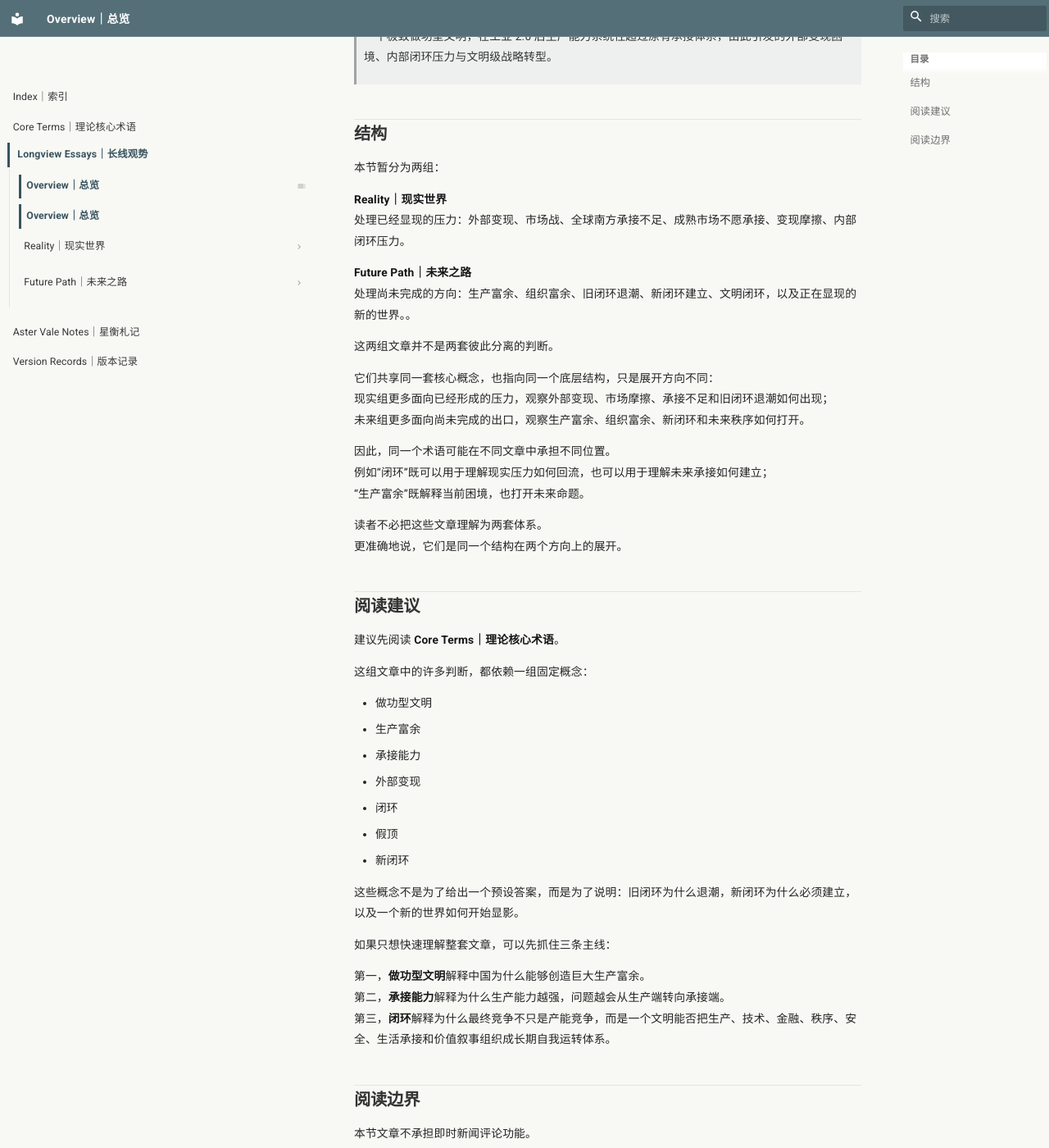
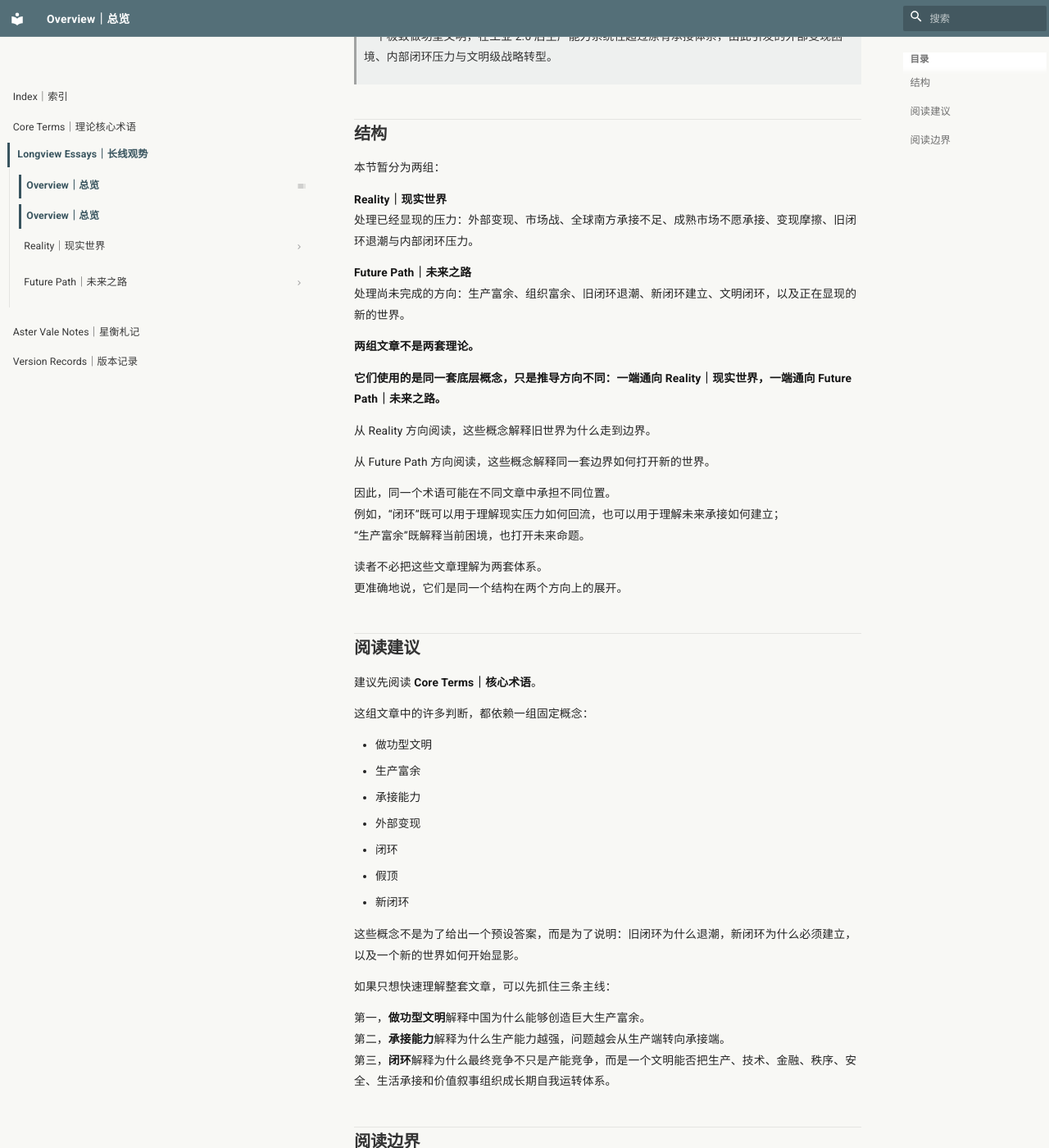
Before and after one commit to guanshi1688/longview-archive, an MkDocs documentation site: the page built from docs/essays/index.md, in a window 1280 px wide and 1400 px high, scrolled down 365 px. Shown: the whole window at 82% size. Built offline with MkDocs 1.6.1 and Material for MkDocs 9.7.7, drawn with Linux system fonts in a browser that asks for light colours.

Commit message:
Update index.md

```diff
--- a/docs/essays/index.md
+++ b/docs/essays/index.md
@@ -14,19 +14,21 @@
 本节暂分为两组：
 
 **Reality｜现实世界**
-处理已经显现的压力：外部变现、市场战、全球南方承接不足、成熟市场不愿承接、变现摩擦、内部闭环压力。
+处理已经显现的压力：外部变现、市场战、全球南方承接不足、成熟市场不愿承接、变现摩擦、旧闭环退潮与内部闭环压力。
 
 **Future Path｜未来之路**
-处理尚未完成的方向：生产富余、组织富余、旧闭环退潮、新闭环建立、文明闭环，以及正在显现的新的世界。。
+处理尚未完成的方向：生产富余、组织富余、旧闭环退潮、新闭环建立、文明闭环，以及正在显现的新的世界。
 
-这两组文章并不是两套彼此分离的判断。
+**两组文章不是两套理论。**
 
-它们共享同一套核心概念，也指向同一个底层结构，只是展开方向不同：
-现实组更多面向已经形成的压力，观察外部变现、市场摩擦、承接不足和旧闭环退潮如何出现；
-未来组更多面向尚未完成的出口，观察生产富余、组织富余、新闭环和未来秩序如何打开。
+**它们使用的是同一套底层概念，只是推导方向不同：一端通向 Reality｜现实世界，一端通向 Future Path｜未来之路。**
+
+从 Reality 方向阅读，这些概念解释旧世界为什么走到边界。
+
+从 Future Path 方向阅读，这些概念解释同一套边界如何打开新的世界。
 
 因此，同一个术语可能在不同文章中承担不同位置。
-例如“闭环”既可以用于理解现实压力如何回流，也可以用于理解未来承接如何建立；
+例如，“闭环”既可以用于理解现实压力如何回流，也可以用于理解未来承接如何建立；
 “生产富余”既解释当前困境，也打开未来命题。
 
 读者不必把这些文章理解为两套体系。
@@ -65,4 +67,7 @@
 问题结构、文明方向、历史位置和长期判断。
 
 道不替代术。
+但道规定术的方向
+
+道不替代术。
 但道规定术的方向。
```
Also changed, not shown: other parts of docs/essays/index.md (+1 -1 lines).
